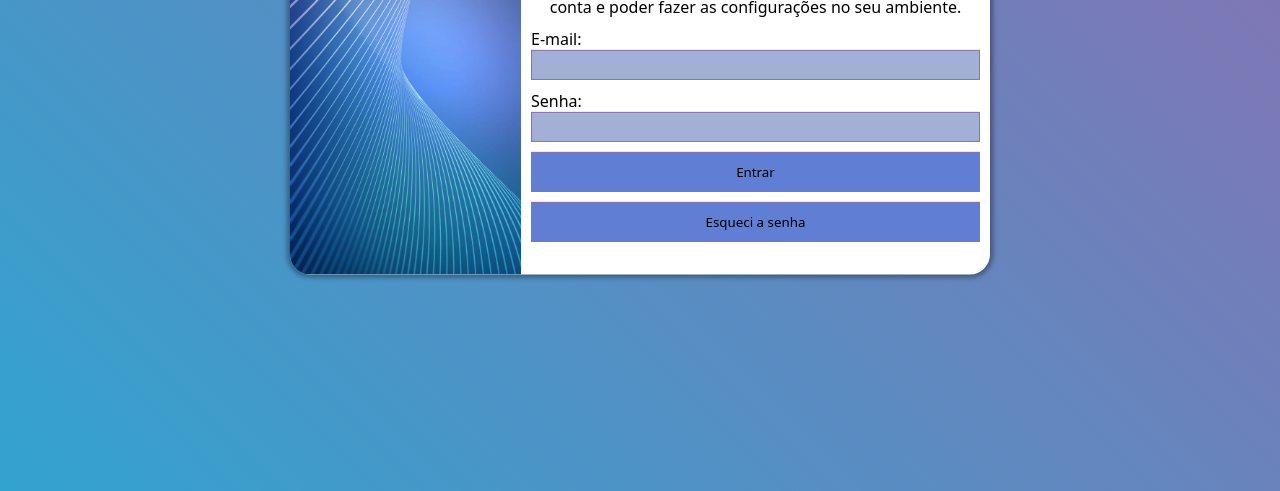
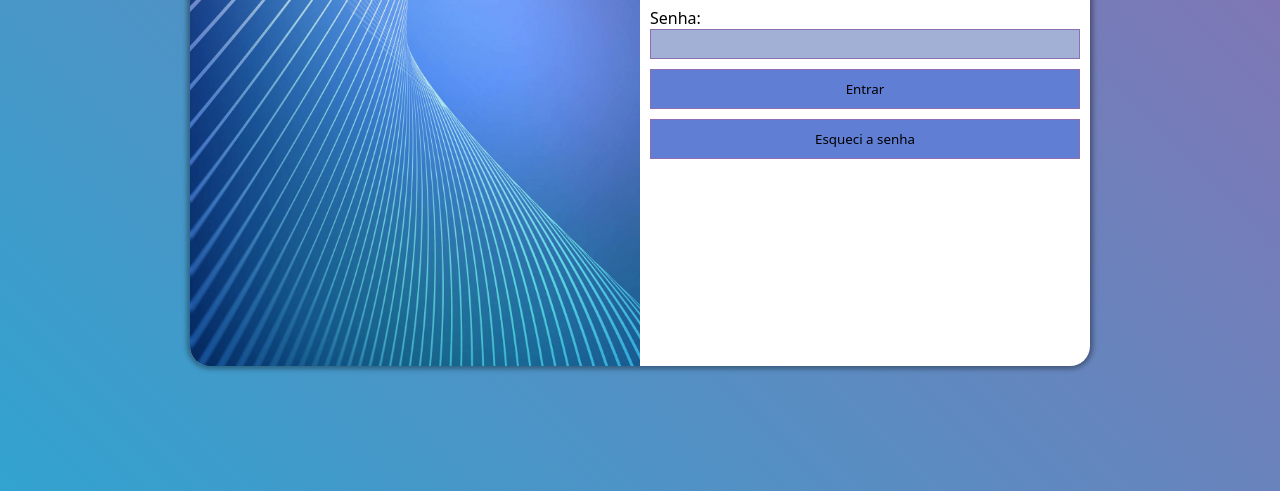
Before and after one commit to naumdevcode/projeto-login, a plain HTML site: page index.html in a window 1280 px wide. Shown: the part 309-800 px from the top of the page. Drawn offline with Linux system fonts and the light colour scheme.

Commit message:
atualizei o projeto login

```diff
--- a/estilos/media-query.css
+++ b/estilos/media-query.css
@@ -1,27 +1,39 @@
 @charset "UTF-8";
 
-@media screen and (min-width: 768px) {
+@media screen and (min-width: 768px) and (max-width: 992px){
+    main{
+        background: linear-gradient(225deg, var(--cor01), var(--cor02));
+    }
+
+    div#imagem{
+        float: left;
+        width: 33%;
+        height: 100%;
+    }
+
+    div#formulario{
+        float: right;
+        width: 67%;
+    }
+}
+
+@media screen and (min-width: 992px) {
     main{
         background: linear-gradient(225deg, var(--cor01), var(--cor02));
     }
 
     section#login{
-        width: 700px;
-        height: 367.2px;
+        width: 900px;
     }
 
     div#imagem{
-        display:inline-block;
-        width: 33%;
+        float: left;
+        width: 50%;
         height: 100%;
     }
 
     div#formulario{
-        display: inline-block;
-        width: 67%;
-
-        position: absolute;
-        top: 50%;
-        transform: translatey(-50%);
+        float: right;
+        width: 50%;
     }
 }
--- a/estilos/style.css
+++ b/estilos/style.css
@@ -28,6 +28,7 @@ main{
 section#login{
     background-color: white;
     width: 90vw;
+    height: 550px;
     border-radius: 20px;
     overflow: hidden;
     box-shadow: 0px 0px 5px 3px rgba(0, 0, 0, 0.351);
@@ -36,9 +37,12 @@ section#login{
     left: 50%;
     top: 50%;
     transform: translate(-50%, -50%);
+
+    transition: width .5s ease, height .5s ease;
 }
 
 div#imagem{
+    display: block;
     background: var(--cor03) url(../imagens/pattern.jpg) no-repeat center;
     background-size: cover;
     height: 200px;
@@ -47,6 +51,7 @@ div#imagem{
 /*---------------------------------------------------------------------------*/
 
 div#formulario{
+    display: block;
     text-align: center;
     padding: 10px;
 }
```
